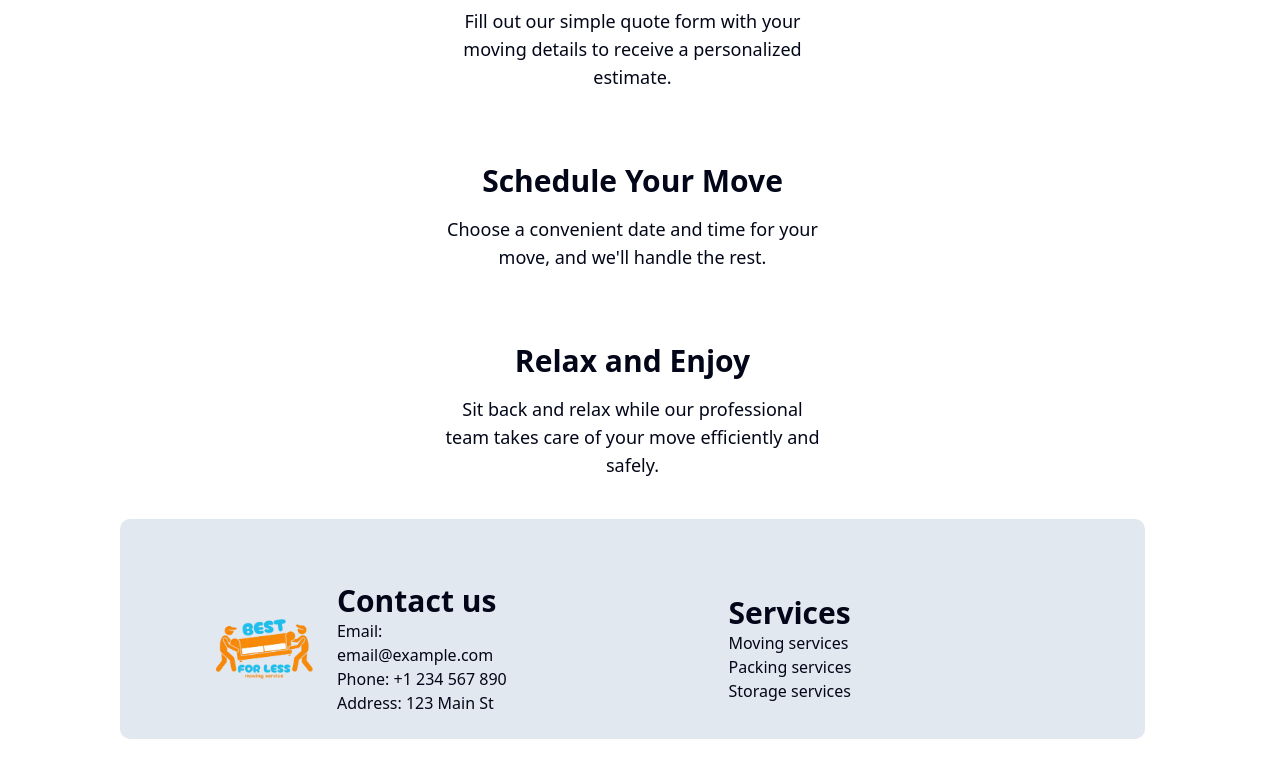
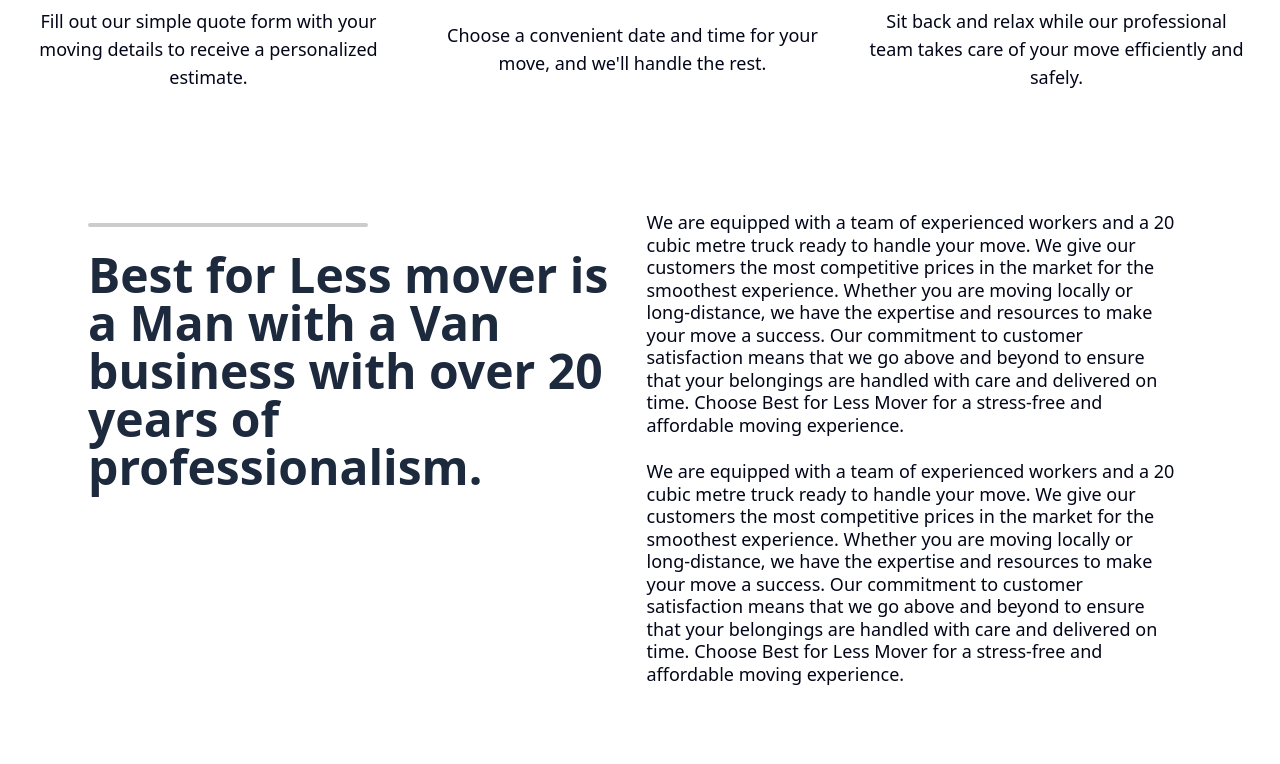
Before and after one commit to Youdaox/best-for-less, a Next.js app: page / in a window 1280 px wide. Shown: the part 2461-3225 px from the top of the page. Built offline with nearby package versions, Linux system fonts and the light colour scheme; no server answers; some icons are missing.

Commit message:
modified homepage layout and created about section

```diff
--- a/app/page.tsx
+++ b/app/page.tsx
@@ -1,3 +1,4 @@
+import About from "@/components/homepage/sections/about";
 import Hero from "@/components/homepage/sections/hero";
 import Process from "@/components/homepage/sections/process";
 import Services from "@/components/homepage/sections/services";
@@ -10,7 +11,9 @@
         <Services />
       </div>
       <Process />
-
+      <div className="container mx-auto flex justify-center px-12 flex-col flex-1">
+        <About />
+      </div>
     </div>
   );
 }
--- a/components/homepage/sections/about.tsx
+++ b/components/homepage/sections/about.tsx
@@ -0,0 +1,22 @@
+import { Separator } from "@radix-ui/react-separator";
+
+const About = () => {
+  return (
+    <div className="rounded-lg grid grid-cols-2 sm:grid-cols-2 p-10 my-10 gap-7">
+      <div>
+        <Separator className="my-3 max-w-70 p-0.5 rounded-2xl bg-black/20"/>
+        <h1 className="text-5xl font-extrabold text-slate-800 my-6">Best for Less mover is a Man with a Van business with over 20 years of professionalism.</h1>
+      </div>
+      <div className="flex flex-col gap-6">
+        <p className="text-lg leading-tight">
+          We are equipped with a team of experienced workers and a 20 cubic metre truck ready to handle your move. We give our customers the most competitive prices in the market for the smoothest experience. Whether you are moving locally or long-distance, we have the expertise and resources to make your move a success. Our commitment to customer satisfaction means that we go above and beyond to ensure that your belongings are handled with care and delivered on time. Choose Best for Less Mover for a stress-free and affordable moving experience.
+        </p>
+        <p className="text-lg leading-tight">
+          We are equipped with a team of experienced workers and a 20 cubic metre truck ready to handle your move. We give our customers the most competitive prices in the market for the smoothest experience. Whether you are moving locally or long-distance, we have the expertise and resources to make your move a success. Our commitment to customer satisfaction means that we go above and beyond to ensure that your belongings are handled with care and delivered on time. Choose Best for Less Mover for a stress-free and affordable moving experience.
+        </p>
+      </div>
+    </div>
+  );
+};
+
+export default About;
--- a/components/homepage/sections/process.tsx
+++ b/components/homepage/sections/process.tsx
@@ -27,7 +27,7 @@
         <h1 className="text-5xl font-extrabold text-white my-6"> How it works</h1>
         <p className="text-2xl text-white">No hidden fees, our quote is all inclusive and straightforward.</p>
       </div>
-      <div className="flex flex-col justify-center items-center gap-10 my-10">
+      <div className="flex justify-center items-center gap-10 my-10">
         <ProcessStep
           number={1}
           title="Get a Quote"
```
